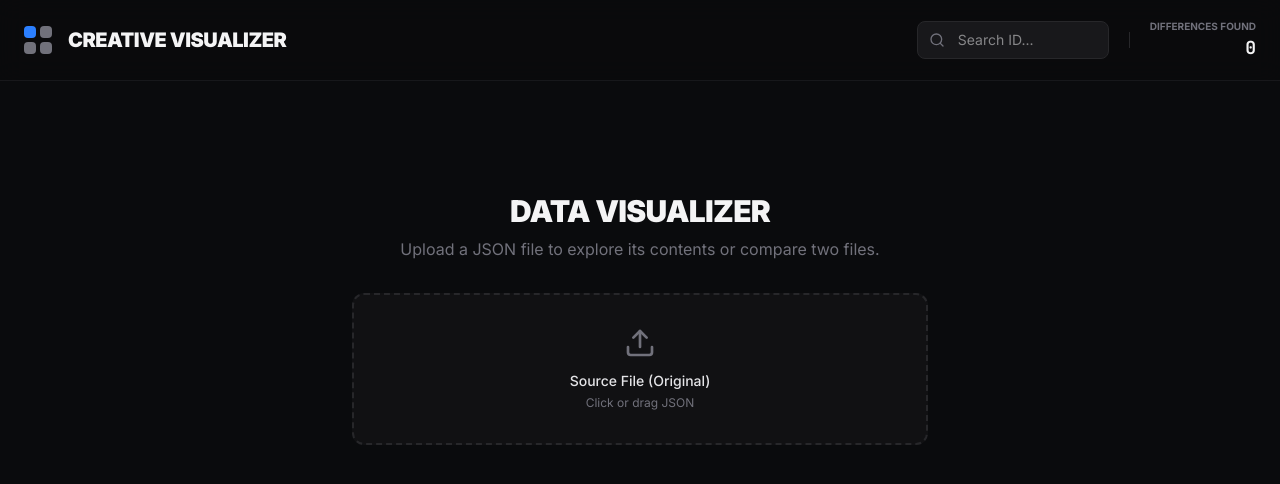
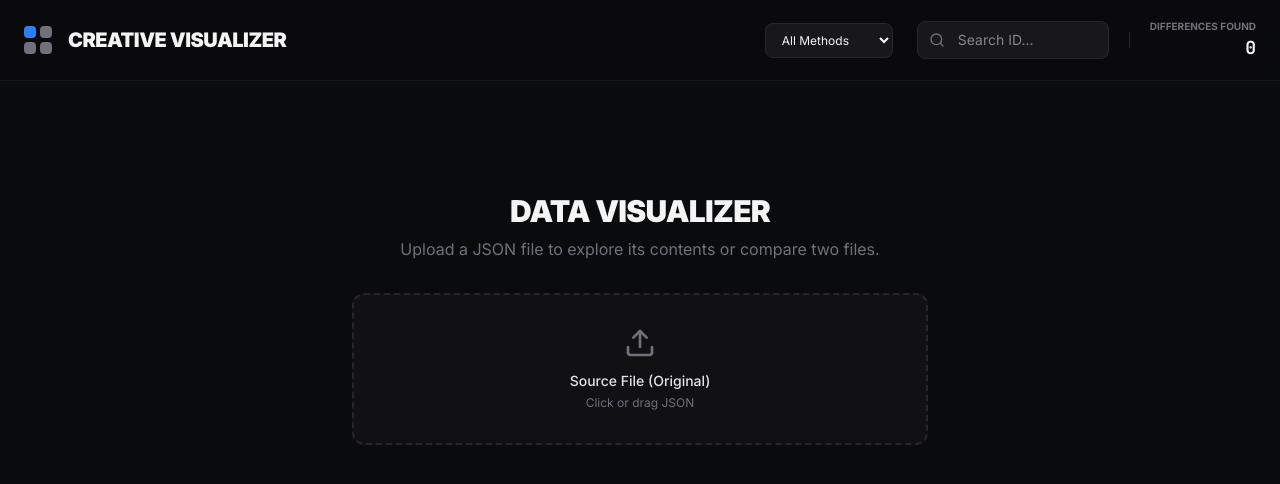
Before and after one commit to simakovmatvei-sys/tyver_comparison_v2, a React (Vite) app: page / in a window 1280 px wide. Shown: the top 484 px of the page. Built offline with nearby package versions, Linux system fonts and the light colour scheme.

Commit message:
feat: Display user-friendly classifier method names
Transforms technical classifier method names (e.g., 'fast_classifier', 'qwen_fallback') into more readable labels in the UI.

```diff
--- a/src/App.tsx
+++ b/src/App.tsx
@@ -111,6 +111,9 @@ interface EvidenceCardProps {
   theme?: 'zinc' | 'blue' | 'pink';
 }
 
+/**
+ * Отображение карточки с доказательством (confidence и обоснование)
+ */
 const EvidenceCard: React.FC<EvidenceCardProps> = ({
   title,
   confidence,
@@ -236,7 +239,7 @@ const Modal = ({
                   <Brain className="w-4 h-4 text-amber-500" />
                   <div>
                     <p className="text-[9px] text-zinc-500 uppercase font-black tracking-widest leading-none">Classifier Method</p>
-                    <p className="text-xs text-zinc-300 mt-1">{item.original.classification.method}</p>
+                    <p className="text-xs text-zinc-300 mt-1">{getMethodDisplayName(item.original.classification.method)}</p>
                   </div>
                 </div>
               )}
@@ -325,13 +328,31 @@ const Modal = ({
   );
 };
 
+/**
+ * Функция для преобразования технических имен методов в читаемые названия
+ */
+const getMethodDisplayName = (method?: string) => {
+  if (!method) return 'N/A';
+  if (method === 'fast_classifier') return 'Classifier';
+  if (method === 'qwen_fallback') return 'Qwen';
+  return method;
+};
+
 export default function App() {
+  // Состояние данных
   const [sourceData, setSourceData] = useState<any>(null);
   const [comparisonData, setComparisonData] = useState<any>(null);
+
+  // Состояние UI
   const [selectedItem, setSelectedItem] = useState<ComparisonResult | null>(null);
   const [searchQuery, setSearchQuery] = useState('');
+
+  // Фильтры
   const [selectedNiche, setSelectedNiche] = useState<string>('all');
   const [selectedStyle, setSelectedStyle] = useState<string>('all');
+  const [selectedMethod, setSelectedMethod] = useState<string>('all');
+
+  // Настройки отображения
   const [displayLimit, setDisplayLimit] = useState(50);
   const [forceViewMode, setForceViewMode] = useState(false);
 
@@ -509,10 +530,23 @@ export default function App() {
       list = list.filter(r => r.original.classification.classification.content_style.includes(selectedStyle));
     }
 
+    if (selectedMethod !== 'all') {
+      list = list.filter(r => {
+        const method = r.original.classification.method;
+        if (selectedMethod === 'Classifier') {
+          return method === 'fast_classifier';
+        }
+        if (selectedMethod === 'Qwen') {
+          return method === 'qwen_fallback';
+        }
+        return false;
+      });
+    }
+
     // Reset display limit when filtering changes
     setDisplayLimit(50);
     return list;
-  }, [results, searchQuery, selectedNiche, selectedStyle]);
+  }, [results, searchQuery, selectedNiche, selectedStyle, selectedMethod]);
 
   const stats = useMemo(() => ({
     total: results.length,
@@ -571,11 +605,12 @@ export default function App() {
           </div>
 
           <div className="flex items-center gap-4">
-            {/* Niche Filter */}
+            {/* Фильтр по нише */}
             {availableFilters.niches.length > 0 && (
               <div className="flex items-center gap-2">
                 <Filter className="w-3 h-3 text-zinc-500" />
                 <select
+                  id="filter-niche"
                   value={selectedNiche}
                   onChange={(e) => setSelectedNiche(e.target.value)}
                   className="bg-zinc-900 border border-zinc-800 rounded-lg px-3 py-2 text-xs focus:outline-none focus:border-blue-500 transition-colors w-40"
@@ -588,10 +623,11 @@ export default function App() {
               </div>
             )}
 
-            {/* Style Filter */}
+            {/* Фильтр по стилю */}
             {availableFilters.styles.length > 0 && (
               <div className="flex items-center gap-2">
                 <select
+                  id="filter-style"
                   value={selectedStyle}
                   onChange={(e) => setSelectedStyle(e.target.value)}
                   className="bg-zinc-900 border border-zinc-800 rounded-lg px-3 py-2 text-xs focus:outline-none focus:border-blue-500 transition-colors w-40"
@@ -603,6 +639,20 @@ export default function App() {
                 </select>
               </div>
             )}
+
+            {/* Фильтр по методу классификации */}
+            <div className="flex items-center gap-2">
+              <select
+                id="filter-method"
+                value={selectedMethod}
+                onChange={(e) => setSelectedMethod(e.target.value)}
+                className="bg-zinc-900 border border-zinc-800 rounded-lg px-3 py-2 text-xs focus:outline-none focus:border-blue-500 transition-colors w-32"
+              >
+                <option value="all">All Methods</option>
+                <option value="Classifier">Classifier</option>
+                <option value="Qwen">Qwen</option>
+              </select>
+            </div>
 
             <div className="relative ml-2">
               <Search className="absolute left-3 top-1/2 -translate-y-1/2 w-4 h-4 text-zinc-500" />
```
